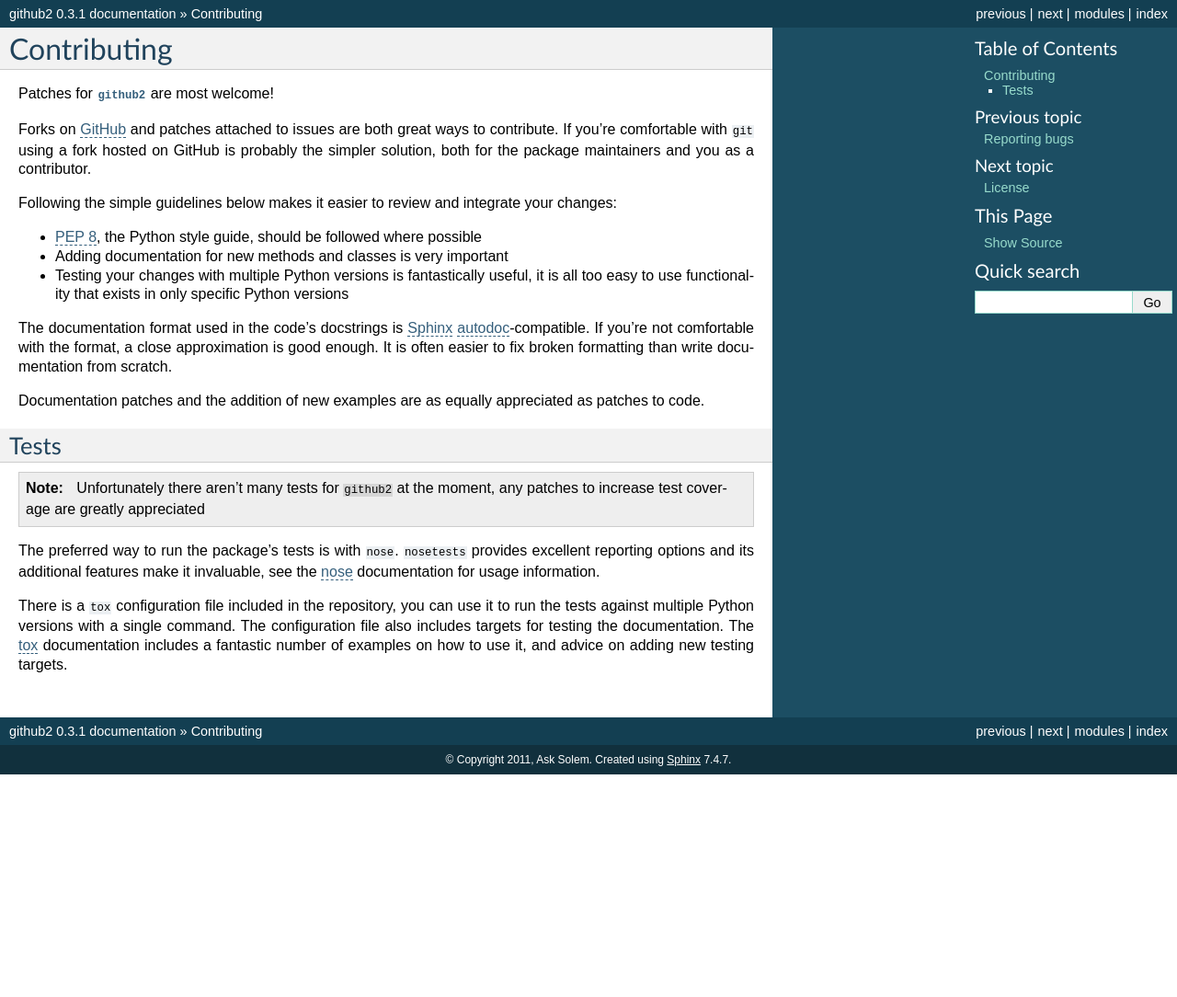
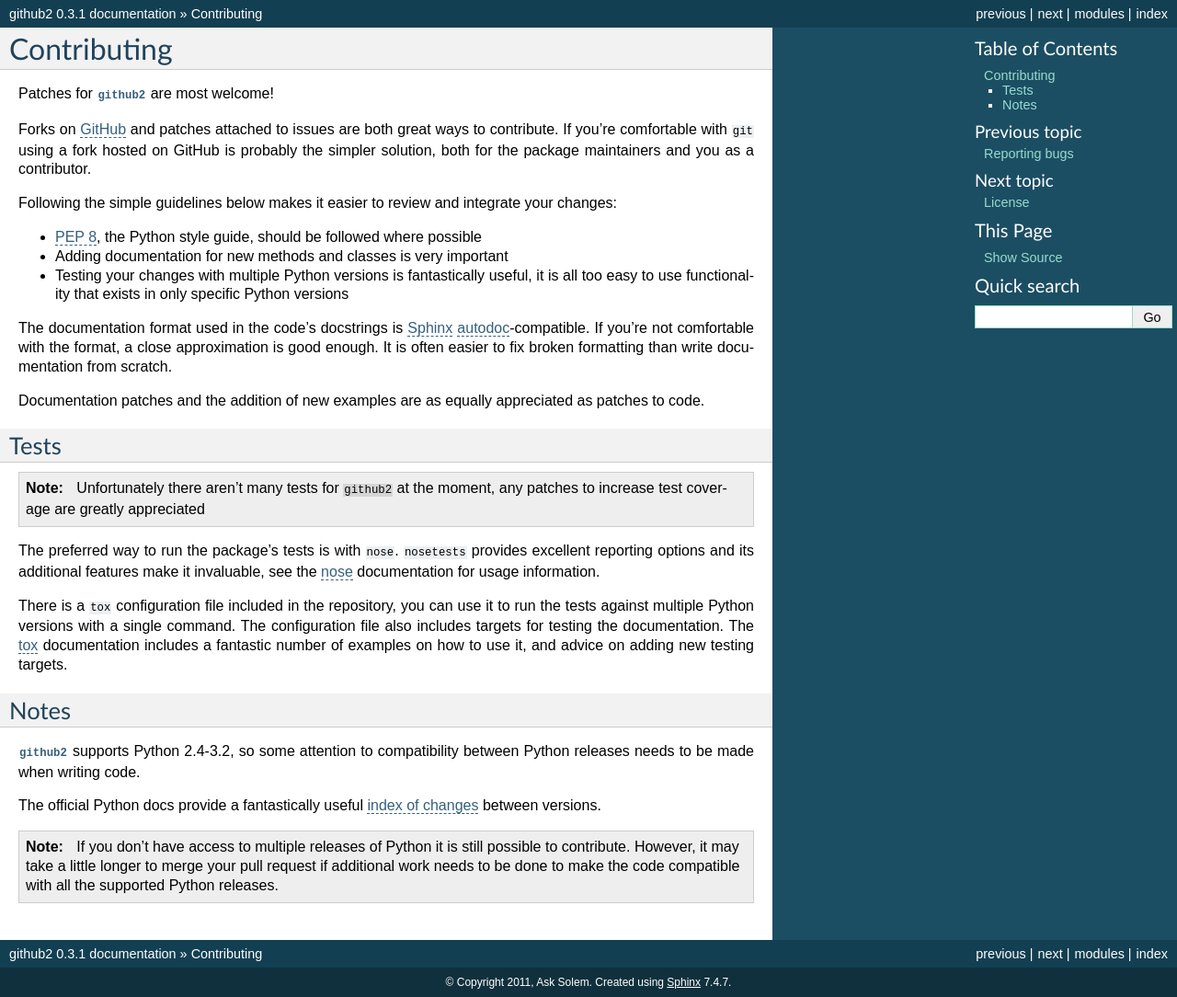
Before and after one commit to ask/python-github2, a Sphinx documentation site: the page built from doc/contributing.rst, in a window 1280 px wide and 1084 px high. Shown: the whole window at 92% size. Built offline with Sphinx 7.4.7, drawn with Linux system fonts in a browser that asks for light colours; cross-references to code outside the pages are shown as plain code.

Commit message:
Added notes on Python compatiblity to contributing doc.

```diff
--- a/doc/contributing.rst
+++ b/doc/contributing.rst
@@ -42,6 +42,21 @@
 tox_ documentation includes a fantastic number of examples on how to use it, and
 advice on adding new testing targets.
 
+Notes
+-----
+
+:mod:`github2` supports Python 2.4-3.2, so some attention to compatibility
+between Python releases needs to be made when writing code.
+
+The official Python docs provide a fantastically useful `index of changes`_
+between versions.
+
+.. note::
+   If you don't have access to multiple releases of Python it is still possible
+   to contribute.  However, it may take a little longer to merge your pull
+   request if additional work needs to be done to make the code compatible with
+   all the supported Python releases.
+
 .. todo::
    Add topic branches and pull request usage examples, but most git users are
    likely to be comfortable with these already
@@ -52,3 +67,4 @@
 .. _autodoc: http://sphinx.pocoo.org/ext/autodoc.html#module-sphinx.ext.autodoc
 .. _nose: http://somethingaboutorange.com/mrl/projects/nose/
 .. _tox: http://pypi.python.org/pypi/tox/
+.. _index of changes: http://docs.python.org/whatsnew/index.html
```
